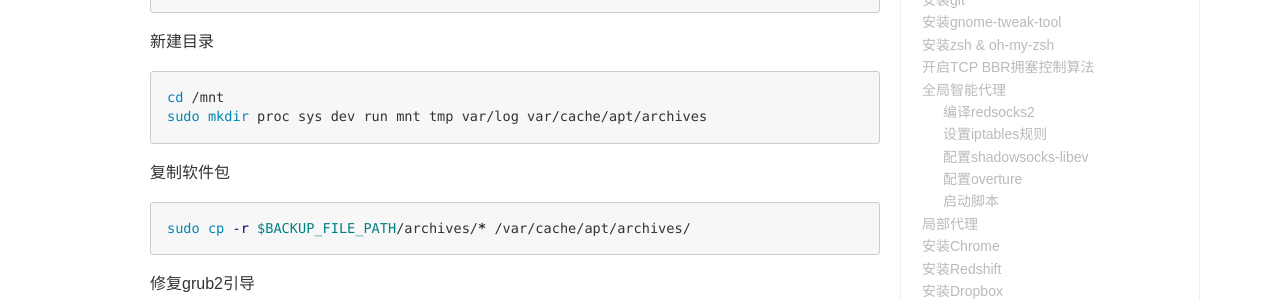
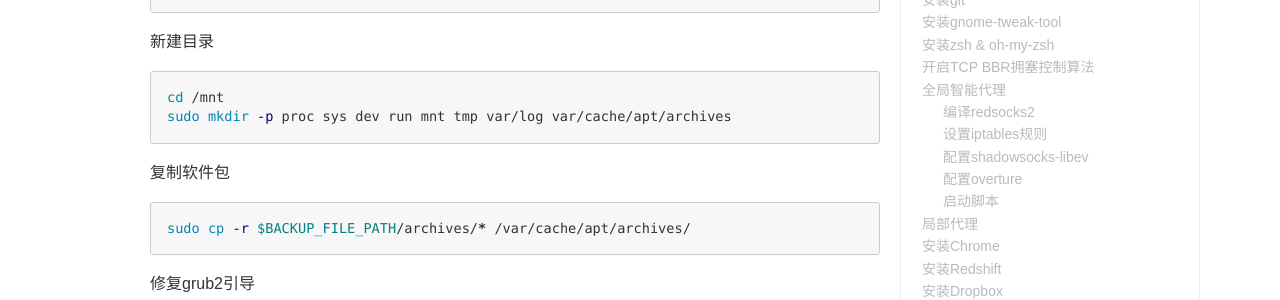
Before and after one commit to gemhowie/blog, a Jekyll site: the page built from _posts/2018-04-27-ubuntu-18.04-LTS-config.md, in a window 1280 px wide and 900 px high, scrolled down 19800 px. Shown: the part 152-452 px from the top of the window. Built offline with Jekyll 4.4.1, drawn with Linux system fonts in a browser that asks for light colours; comment, search, counter and statistics services are not loaded.

````diff
--- a/_posts/2018-04-27-ubuntu-18.04-LTS-config.md
+++ b/_posts/2018-04-27-ubuntu-18.04-LTS-config.md
@@ -974,7 +974,7 @@ sudo tar -zxvpf $BACKUP_FILE_PATH/ubuntu.tar.gz -C /mnt --numeric-owner
 
 ```sh
 cd /mnt
-sudo mkdir proc sys dev run mnt tmp var/log var/cache/apt/archives
+sudo mkdir -p proc sys dev run mnt tmp var/log var/cache/apt/archives
 ```
 
 复制软件包
````
